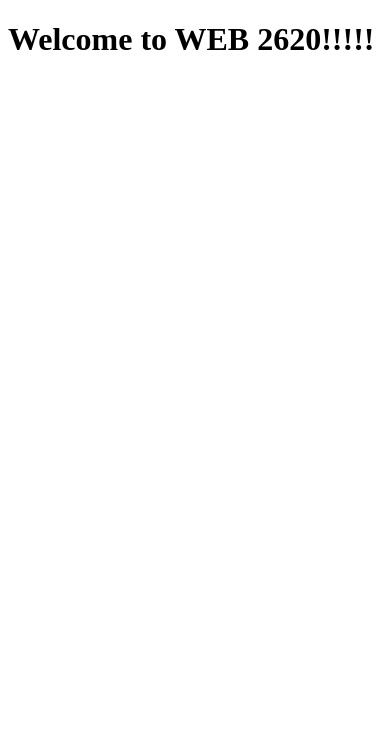
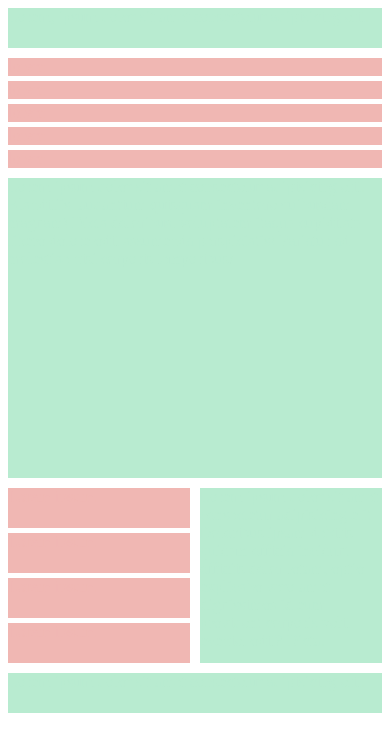
Before and after one commit to WSU-SoC-WEB2620-CU/web2620-assignment-3-arlacontreras, a website built with Vite: page src/index.html in a window 390 px wide. Built offline with nearby package versions, Linux system fonts and the light colour scheme.

Commit message:
mobile styling

```diff
--- a/src/index.html
+++ b/src/index.html
@@ -1,16 +1,54 @@
 <!DOCTYPE html>
 <html lang="en">
+  <head>
+    <meta charset="utf-8" />
+    <title>Project Starter</title>
+    <meta name="viewport" content="width=device-width, initial-scale=1" />
+    <link rel="stylesheet" href="./stylesheets/main.scss" />
+  </head>
 
-<head>
-  <meta charset="utf-8">
-  <title>Project Starter</title>
-  <meta name="viewport" content="width=device-width, initial-scale=1">
-  <link rel="stylesheet" href="./stylesheets/main.scss">
-</head>
+  <body>
+    <header>
+      <div class="celadon header">Lorem, ipsum dolor sit amet consectetur adipisicing elit.</div>
 
-<body>
-  <!--  Your HTML goes here-->
-  <h1>Welcome to WEB 2620!!!!!</h1>
-<script type="module" src="./javascripts/main.js"></script>
-</body>
+      <div class="melonGroup">
+        <div class="melon groupItemStart">lorem</div>
+        <div class="melon groupItem">lorem</div>
+        <div class="melon groupItem">lorem</div>
+        <div class="melon groupItem">lorem</div>
+        <div class="melon groupItemEnd">lorem</div>
+      </div>
+    </header>
+
+    <div class="alignSides">
+      <main>
+        <div class="celadon mainContent">
+          Lorem ipsum dolor sit amet consectetur adipisicing elit. Blanditiis laudantium quisquam inventore quibusdam
+          magnam! Dicta doloribus, voluptatem itaque cupiditate libero dolore odit assumenda perspiciatis! Pariatur ad
+          molestiae nisi corporis temporibus!
+        </div>
+      </main>
+
+      <aside class="asideContainer">
+        <div class="asideBoxes">
+          <div class="melon aside">Lorem ipsum.</div>
+          <div class="melon aside">Lorem ipsum.</div>
+          <div class="melon aside">Lorem ipsum.</div>
+          <div class="melon asideLast">Lorem ipsum.</div>
+        </div>
+
+        <div class="celadon asideBigBox">
+          Lorem ipsum dolor sit amet consectetur adipisicing elit. Doloribus ipsam debitis quidem officia incidunt
+          officiis dolor totam, optio explicabo vero amet dignissimos id eum provident corporis velit eveniet odit?
+          Dicta.
+        </div>
+      </aside>
+    </div>
+
+    <footer>
+      <div class="celadon footer">Lorem ipsum dolor sit amet consectetur adipisicing elit.</div>
+    </footer>
+
+    <script type="module" src="./javascripts/main.js"></script>
+  </body>
 </html>
--- a/src/stylesheets/main.scss
+++ b/src/stylesheets/main.scss
@@ -1 +1,69 @@
 // Your styles go here
+header,
+aside,
+footer {
+  margin-bottom: 10px;
+}
+// Header Styling
+.header,
+.footer {
+  height: 40px;
+}
+.melonGroup {
+  margin-top: 10px;
+  display: grid;
+  gap: 5px;
+}
+// Main Styling
+.alignSides {
+  display: grid;
+  margin-top: 10px;
+}
+.mainContent {
+  height: 300px;
+}
+// Aside Styling
+.asideContainer {
+  display: grid;
+  grid-template-columns: repeat(4, 1fr);
+  gap: 10px;
+  margin-top: 10px;
+}
+.asideBoxes {
+  grid-column: span 2;
+}
+.aside {
+  margin-bottom: 5px;
+  height: 40px;
+  gap: 10px;
+}
+.asideLast {
+  height: 40px;
+  margin-bottom: 0;
+}
+.asideBigBox {
+  grid-column: span 2;
+}
+
+// Color Declarations
+.melon {
+  background-color: #f0b7b3;
+  color: #f0b7b3;
+}
+.celadon {
+  background-color: #b8ebd0;
+  color: #b8ebd0;
+}
+
+// Tablet 500px - 800px
+@media all and (min-width: 500px) {
+  // Header Styling
+  .header,
+  .footer {
+    height: 70px;
+  }
+}
+
+// Desktop 800px+
+@media all and (min-width: 800px) {
+}
```
